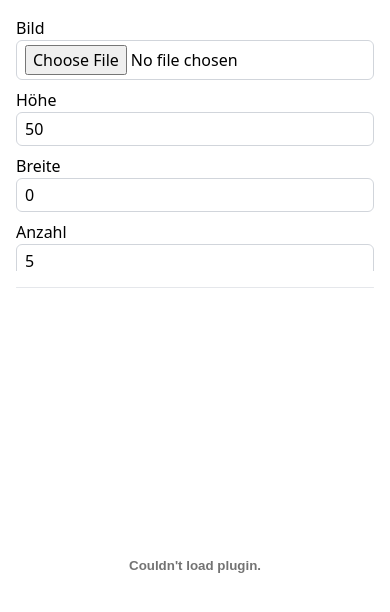
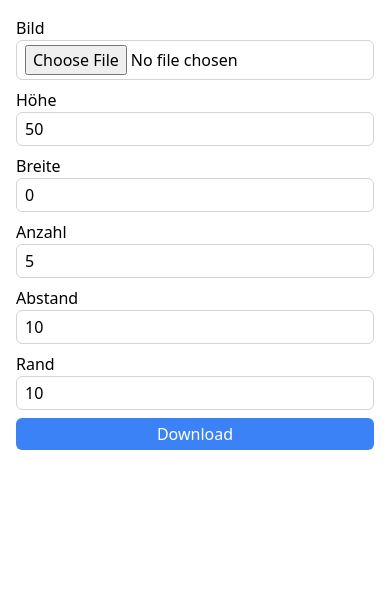
Before and after one commit to s1adem4n/labeldesigner, a Svelte app: page / in a window 390 px wide. Shown: the top 612 px of the page. Built offline with nearby package versions, Linux system fonts and the light colour scheme.

Commit message:
Update mobile layout and add download button

```diff
--- a/src/App.svelte
+++ b/src/App.svelte
@@ -89,8 +89,8 @@
   };
 </script>
 
-<div class="flex flex-col sm:flex-row w-full h-full p-4 gap-4 overflow-hidden">
-  <div class="flex flex-col gap-2 overflow-y-auto">
+<div class="flex w-full h-full p-4 gap-4 overflow-hidden">
+  <div class="flex flex-col gap-2 overflow-y-auto w-full sm:w-auto">
     <div class="flex flex-col">
       <label for="imageFile">Bild</label>
       <input
@@ -153,13 +153,22 @@
         bind:value={props.margin}
       />
     </div>
+
+    <a href={pdfResult} download="result.pdf">
+      <button
+        class="py-1 px-2 w-full text-white bg-blue-500 rounded-md hover:bg-blue-600"
+        disabled={!pdfResult}
+      >
+        Download
+      </button>
+    </a>
   </div>
-  <hr class="rounded-full w-full sm:w-px sm:h-full bg-gray-200" />
+  <hr class="rounded-full h-full w-px hidden sm:inline bg-gray-200" />
 
   <embed
     src={pdfResult}
     type="application/pdf"
-    class="w-full h-full rounded-md"
+    class="w-full h-full rounded-md hidden sm:inline"
   />
 </div>
 
```
